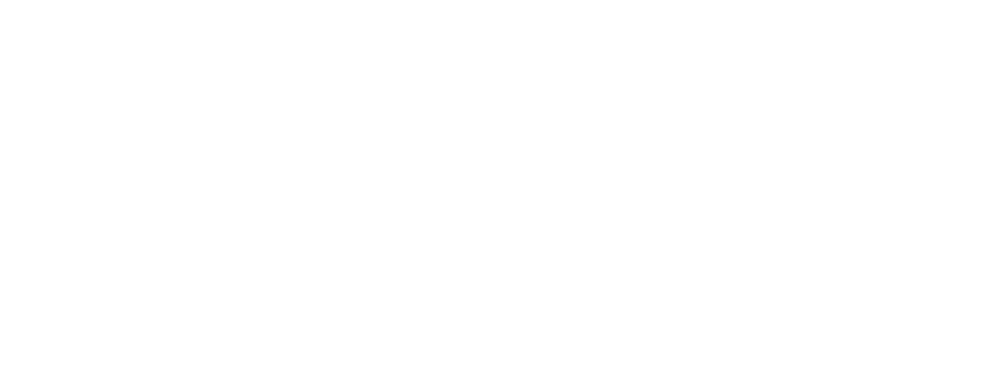
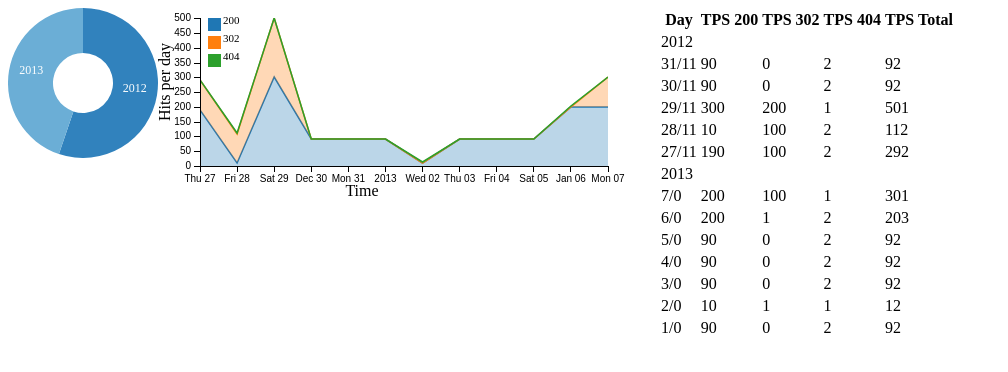
Before and after one commit to domicode/crossfilter, a plain HTML site: page dc.html in a window 1280 px wide. Shown: the whole page, without its empty margins (0-1008 px from the left). Drawn offline with nearby package versions, Linux system fonts and the light colour scheme.

Commit message:
finish line and pie chart

```diff
--- a/dc.html
+++ b/dc.html
@@ -1,48 +1,110 @@
 <!DOCTYPE html>
 <html>
 <head>
-  <title>Crossfilter TEST</title>
+  <title>dc js library TEST</title>
   <script src="https://ajax.googleapis.com/ajax/libs/jquery/1.10.2/jquery.js" type="text/javascript"></script>
   <script type="text/javascript" src="d3.js"></script>
   <script type="text/javascript" src="crossfilter.js"></script>
+  <script type="text/javascript" src="dc.js"></script>
   <link rel="stylesheet" type="text/css" href="dc.css" media="screen">
 </head>
 <body>
 
+<div id="chart-ring-year"></div>
+<div id="chart-line-hitsperday"></div>
+
+<table id="dc-data-table">
+  <thead>
+    <tr class="header">
+      <th>Day</th>
+      <th>TPS 200</th>
+      <th>TPS 302</th>
+      <th>TPS 404</th>
+      <th>TPS Total</th>
+    </tr>
+  </thead>
+</table>
 
 <script type="text/javascript">
 
   var data = [
-    {date: "2011-11-14T16:17:54Z", quantity: 2, total: 190, tip: 100, type: "cash"},
-    {date: "2011-11-14T16:20:19Z", quantity: 2, total: 190, tip: 100, type: "tab"},
-    {date: "2011-11-14T16:28:54Z", quantity: 1, total: 300, tip: 200, type: "visa"},
-    {date: "2011-11-14T16:30:43Z", quantity: 2, total: 90, tip: 0, type: "tab"},
-    {date: "2011-11-14T16:48:46Z", quantity: 2, total: 90, tip: 0, type: "tab"},
-    {date: "2011-11-14T16:53:41Z", quantity: 2, total: 90, tip: 0, type: "tab"},
-    {date: "2011-11-14T16:54:06Z", quantity: 1, total: 100, tip: 0, type: "cash"},
-    {date: "2011-11-14T16:58:03Z", quantity: 2, total: 90, tip: 0, type: "tab"},
-    {date: "2011-11-14T17:07:21Z", quantity: 2, total: 90, tip: 0, type: "tab"},
-    {date: "2011-11-14T17:22:59Z", quantity: 2, total: 90, tip: 0, type: "tab"},
-    {date: "2011-11-14T17:25:45Z", quantity: 2, total: 200, tip: 0, type: "visa"},
-    {date: "2011-11-14T17:29:52Z", quantity: 1, total: 200, tip: 100, type: "visa"}
-  ];
+      {date: "12/27/2012", http_404: 2, http_200: 190, http_302: 100},
+      {date: "12/28/2012", http_404: 2, http_200: 10, http_302: 100},
+      {date: "12/29/2012", http_404: 1, http_200: 300, http_302: 200},
+      {date: "12/30/2012", http_404: 2, http_200: 90, http_302: 0},
+      {date: "12/31/2012", http_404: 2, http_200: 90, http_302: 0},
+      {date: "01/01/2013", http_404: 2, http_200: 90, http_302: 0},
+      {date: "01/02/2013", http_404: 1, http_200: 10, http_302: 1},
+      {date: "01/03/2013", http_404: 2, http_200: 90, http_302: 0},
+      {date: "01/04/2013", http_404: 2, http_200: 90, http_302: 0},
+      {date: "01/05/2013", http_404: 2, http_200: 90, http_302: 0},
+      {date: "01/06/2013", http_404: 2, http_200: 200, http_302: 1},
+      {date: "01/07/2013", http_404: 1, http_200: 200, http_302: 100}
+      ];
 
-  var ndx = crossfilter(data)
+  var ndx = crossfilter(data);
 
-  var totalDim = ndx.dimension(function(d) { return d.total; });
-  var typeDim = ndx.dimension(function(d) { return d.type; });
-  var total = typeDim.group().reduceSum(function(d) { return d.total; });
-  var cash_total = ndx.groupAll().reduceSum(function(d) { return d.total; }).value();
-  var cash_and_visa_filter = typeDim.filter(function(d) { if (d === "visa" || d === "cash") { return d;} });
+  // We parse the dates and put them into the right format
+  var parseDate = d3.time.format("%m/%d/%Y").parse;
 
-  // var total_90 = totalDim.filter(90);
-  // var total_90_101 = totalDim.filter([90, 101]);
-  // var total_3 = totalDim.filter(function(d) { if (d%3 ===0) {return d;} } );
+  data.forEach(function(d) {
+    d.date = parseDate(d.date);
+    d.total = d.http_404 + d.http_200 + d.http_302;
+    d.Year = d.date.getFullYear();
+  });
 
-  // var visa_filter = typeDim.filter("visa")
-  // var cash_filter = typeDim.filter("cash")
+  // creating dimensions now with the parsed dates
+  var dateDim = ndx.dimension(function(d) { return d.date; });
+  var hits = dateDim.group().reduceSum(function(d) { return d.total; });
+  var status_200 = dateDim.group().reduceSum(function(d) { return d.http_200; });
+  var status_302 = dateDim.group().reduceSum(function(d) { return d.http_302; });
+  var status_404 = dateDim.group().reduceSum(function(d) { return d.http_404; });
+  // var hits = dateDim.group().reduceSum(dc.pluck('total')); --> does not work in this version!
+  var yearDim = ndx.dimension(function(d) { return +d.Year });
+  var year_total = yearDim.group().reduceSum(function(d) { return d.total; });
 
-  print_filter("cash_and_visa_filter");
+  var minDate = dateDim.bottom(1)[0].date;
+  var maxDate = dateDim.top(1)[0].date;
+
+  // Line chart setup
+  var hitslineChart = dc.lineChart("#chart-line-hitsperday")
+  hitslineChart
+    .width(500).height(200)
+    .dimension(dateDim)
+    .group(status_200, "200")
+    .stack(status_302, "302")
+    .stack(status_404, "404")
+    .renderArea(true)
+    .x(d3.time.scale().domain([minDate,maxDate]))
+    .brushOn(false)
+    .legend(dc.legend().x(50).y(10).itemHeight(13).gap(5))
+    .yAxisLabel("Hits per day")
+    .xAxisLabel("Time");
+
+  // Ring chart infos
+  var yearRingChart = dc.pieChart("#chart-ring-year")
+  yearRingChart
+    .width(150).height(150)
+    .dimension(yearDim)
+    .group(year_total)
+    .innerRadius(30);
+
+  // Print the datatable with the data
+  var datatable = dc.dataTable("#dc-data-table");
+  datatable
+    .dimension(dateDim)
+    .group(function(d) { return d.Year })
+    .columns([
+      function(d) { return d.date.getDate() + "/" + d.date.getMonth(); },
+      function(d) { return d.http_200; },
+      function(d) { return d.http_302; },
+      function(d) { return d.http_404; },
+      function(d) { return d.total; }
+    ]);
+
+  dc.renderAll();
+
+  print_filter("data");
 
   function print_filter(filter){
     var f=eval(filter);
```
